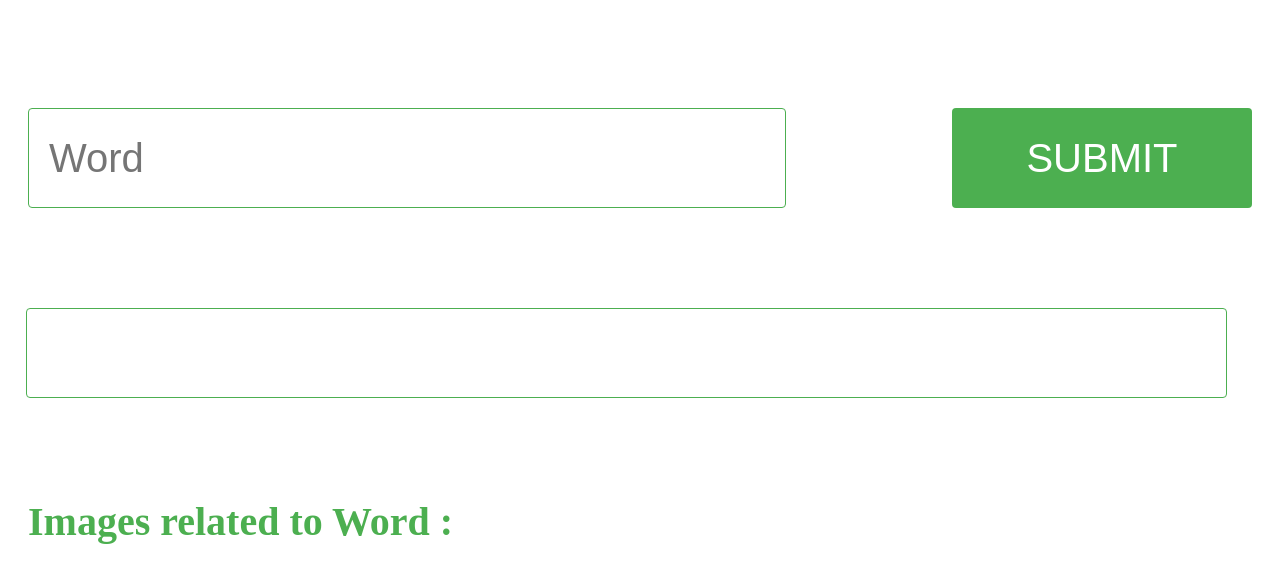
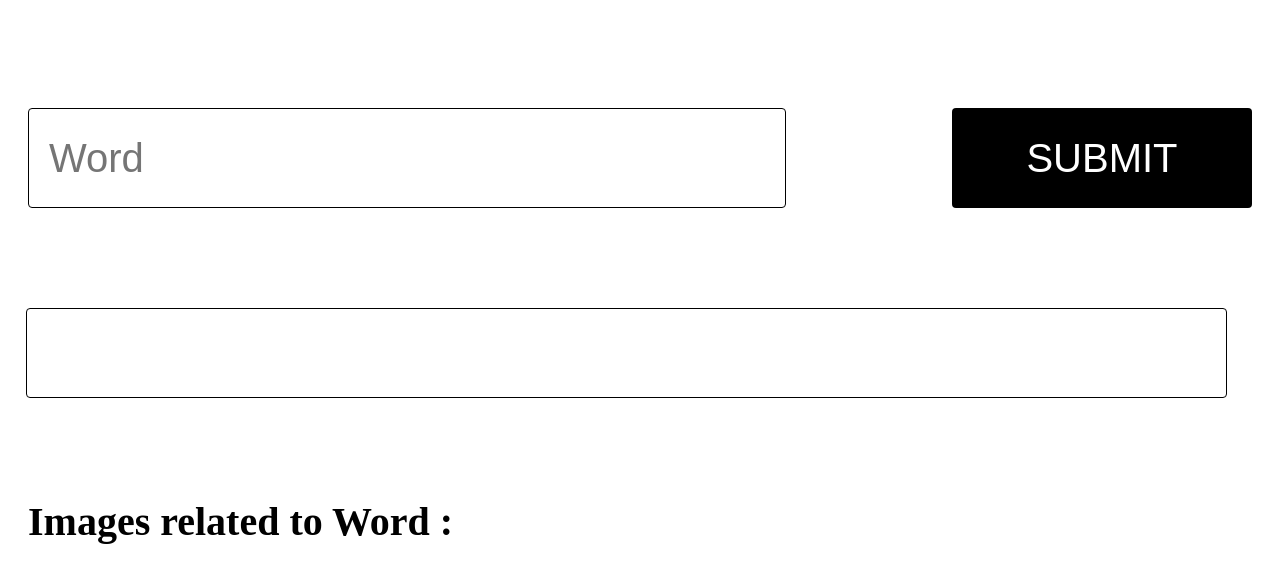
Before and after one commit to Jood80/Dictionary-Giphy-App, a plain HTML site: page index.html in a window 1280 px wide. Drawn offline with Linux system fonts and the light colour scheme.

Commit message:
accessibility Related #4

```diff
--- a/index.html
+++ b/index.html
@@ -1,5 +1,5 @@
 <!DOCTYPE html>
-<html>
+<html lang="en">
   <head>
     <title>Dictionary - Giphy</title>
     <link rel="stylesheet" type="text/css" href="public/css/style.css" />
@@ -19,12 +19,6 @@
 
       <div class="w3-container">
         <h2>Images related to Word :</h2>
-
-        <img />
-
-        <img />
-
-        <img />
       </div>
     </form>
   </body>
--- a/public/css/style.css
+++ b/public/css/style.css
@@ -1,6 +1,6 @@
 @media (min-width: 600px) {
   input[type="submit"] {
-    background-color: #4caf50;
+    background-color: black;
     color: white;
     width: 300px;
     height: 100px;
@@ -23,7 +23,7 @@
     font-size: 40px;
     margin-top: 100px;
     margin-left: 20px;
-    border: 1px solid #4caf50;
+    border: 1px solid black;
     border-radius: 4px;
     box-sizing: border-box;
     resize: vertical;
@@ -35,7 +35,7 @@
     font-size: 40px;
     margin-top: 100px;
     margin-left: 18px;
-    border: 1px solid #4caf50;
+    border: 1px solid black;
     border-radius: 4px;
     box-sizing: border-box;
     resize: vertical;
@@ -45,7 +45,7 @@
     font-size: 40px;
     margin-left: 20px;
     margin-top: 100px;
-    color: #4caf50;
+    color: black;
   }
 
   img {
```
